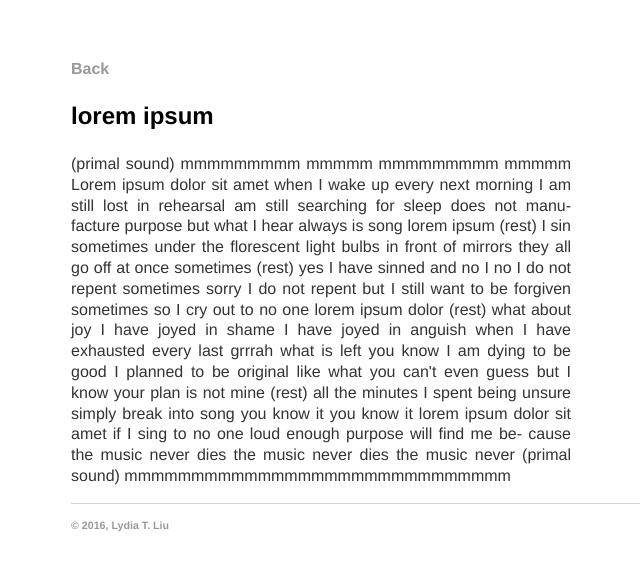
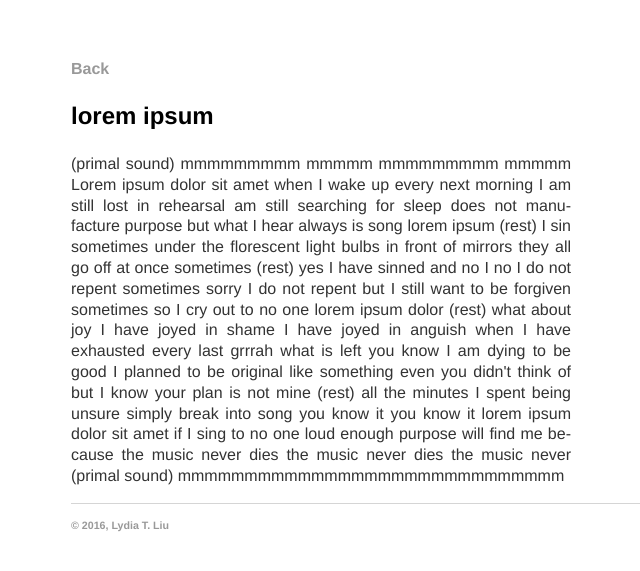
Before and after one commit to serenalwang/serenalwang.github.io, a Jekyll site: the page built from poems/lorem.md, in a window 1280 px wide. Shown: the top 571 px of the page, without its empty margins (121-761 px from the left). Built offline with Jekyll 4.4.1, drawn with Linux system fonts in a browser that asks for light colours.

Commit message:
Update lorem.md

```diff
--- a/poems/lorem.md
+++ b/poems/lorem.md
@@ -16,7 +16,7 @@ no I do not repent sometimes sorry I do not repent but I still want
 to be forgiven sometimes so I cry out to no one lorem ipsum dolor
 (rest) what about joy I have joyed in shame I have joyed in anguish
 when I have exhausted every last grrrah what is left you know I am
-dying to be good I planned to be original like what you can't even guess
+dying to be good I planned to be original like something even you didn't think of
 but I know your plan is not mine (rest) all the minutes I spent being
 unsure simply break into song you know it you know it lorem ipsum
 dolor sit amet if I sing to no one loud enough purpose will find me be-
```
